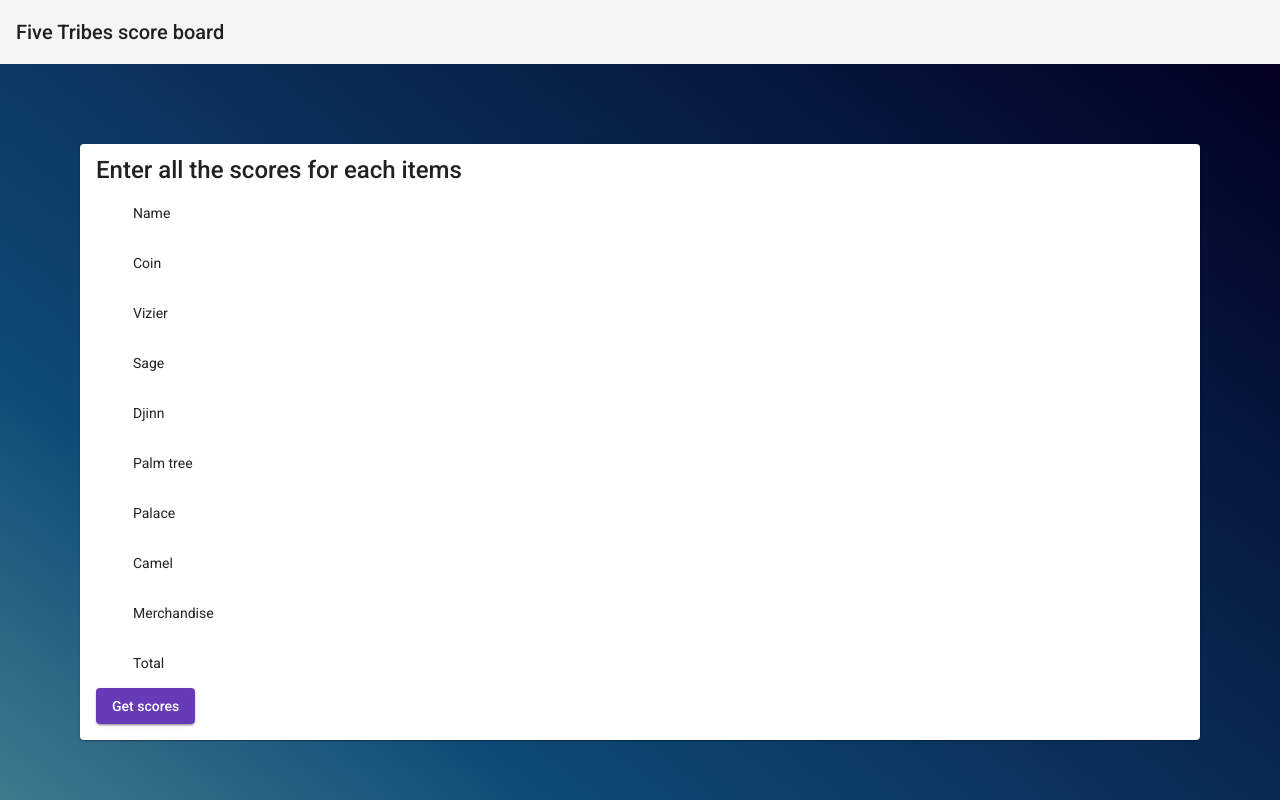
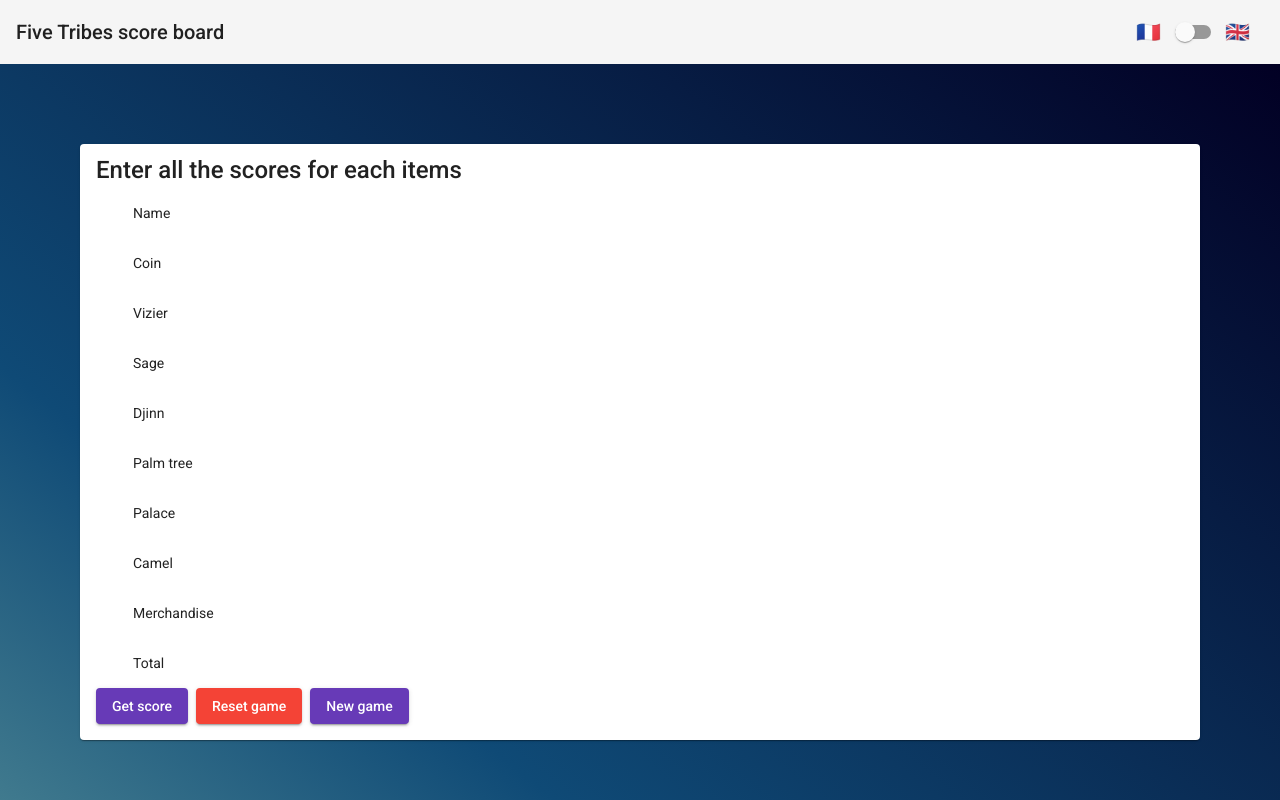
Before and after one commit to tybodoudou/score-board-five-tribes, an Angular app: page /game in a window 1280 px wide. Built offline with nearby package versions, Linux system fonts and the light colour scheme.

Commit message:
Add language selector, reset button and new game

```diff
--- a/src/app/app.component.html
+++ b/src/app/app.component.html
@@ -1,6 +1,12 @@
 <mat-toolbar>
-    <mat-toolbar-row>
+    <mat-toolbar-row class="toolbar">
         <span>{{ title }}</span>
+        <span class="language-module">
+          <span class="flag">🇫🇷</span>
+          <mat-slide-toggle color="primary" name="language" ngModel></mat-slide-toggle>
+          <span class="flag">🇬🇧</span>
+        </span>
+
     </mat-toolbar-row>
 </mat-toolbar>
 <div class="main-body">
--- a/src/app/app.component.scss
+++ b/src/app/app.component.scss
@@ -1,3 +1,12 @@
+.mat-toolbar-row, .mat-toolbar-single-row {
+  justify-content: space-between;
+  .language-module {
+    .flag {
+      padding: 0 14px;
+    }
+  }
+}
+
 .main-body {
     height: calc(100% - 64px); // 64 is the min height of the toolbar
     background: rgb(2, 0, 36);
--- a/src/app/game-score/game-score.component.html
+++ b/src/app/game-score/game-score.component.html
@@ -31,7 +31,10 @@
                     </div>
                 </div>
             </div>
-            <button mat-raised-button color="primary" type="submit">Get scores</button>
+            <button mat-raised-button color="primary" type="submit"> {{ getScoreLabel }}</button>
+            <button mat-raised-button color="warn" type="button"
+              (click)="gameService.initPlayers();gameService.formatGameObject()"> {{ resetGameLabel }}</button>
+            <button mat-raised-button color="primary" type="button" [routerLink]="['players']"> {{ newGameLabel }}</button>
         </form>
     </mat-card-content>
 </mat-card>
--- a/src/app/game-score/game-score.component.scss
+++ b/src/app/game-score/game-score.component.scss
@@ -24,3 +24,7 @@
       }
     }
 }
+
+button {
+  margin-right: 8px;
+}
--- a/src/app/game-score/game-score.component.ts
+++ b/src/app/game-score/game-score.component.ts
@@ -13,6 +13,9 @@
   routeSubscription$ = new Subscription();
   gameObjectFormatted = {};
   gameKeys = [];
+  getScoreLabel = 'Get score';
+  resetGameLabel = 'Reset game';
+  newGameLabel = 'New game';
 
   scoreBoardTitle = 'Enter all the scores for each items';
 
```
